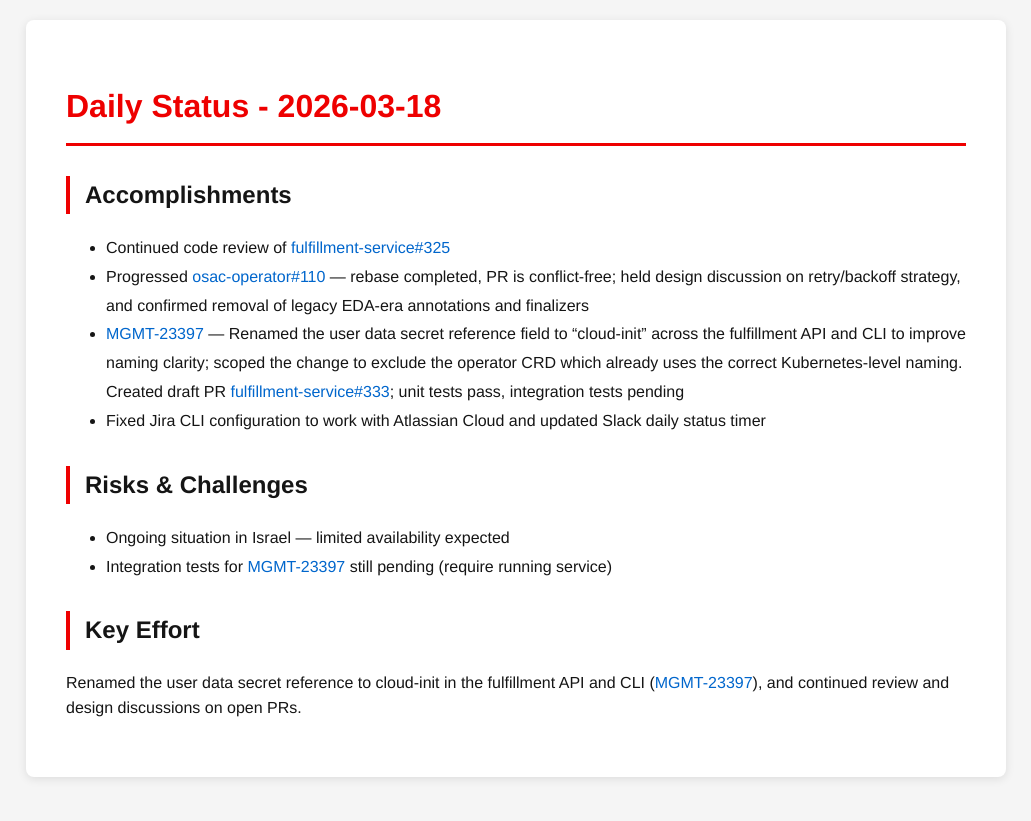
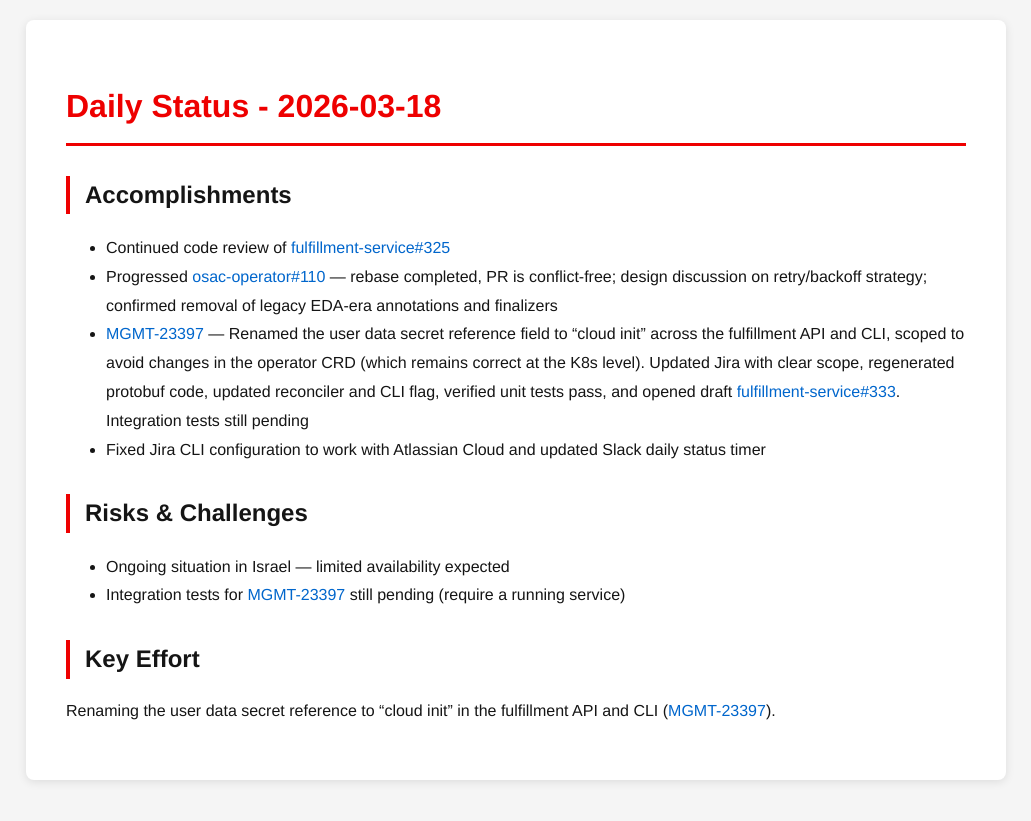
Before and after one commit to tzvatot/daily-status, a Jekyll site: the page built from 2026-03-18.md, in a window 1280 px wide. Shown: the top 821 px of the page, without its empty margins (124-1155 px from the left). Built offline with Jekyll 4.4.1, drawn with Linux system fonts in a browser that asks for light colours.

Commit message:
Daily status update - 2026-03-18

```diff
--- a/2026-03-18.md
+++ b/2026-03-18.md
@@ -8,13 +8,13 @@
 
 ## Accomplishments
 - Continued code review of [fulfillment-service#325](https://github.com/osac-project/fulfillment-service/pull/325)
-- Progressed [osac-operator#110](https://github.com/osac-project/osac-operator/pull/110) — rebase completed, PR is conflict-free; held design discussion on retry/backoff strategy, and confirmed removal of legacy EDA-era annotations and finalizers
-- [MGMT-23397](https://issues.redhat.com/browse/MGMT-23397) — Renamed the user data secret reference field to "cloud-init" across the fulfillment API and CLI to improve naming clarity; scoped the change to exclude the operator CRD which already uses the correct Kubernetes-level naming. Created draft PR [fulfillment-service#333](https://github.com/osac-project/fulfillment-service/pull/333); unit tests pass, integration tests pending
+- Progressed [osac-operator#110](https://github.com/osac-project/osac-operator/pull/110) — rebase completed, PR is conflict-free; design discussion on retry/backoff strategy; confirmed removal of legacy EDA-era annotations and finalizers
+- [MGMT-23397](https://issues.redhat.com/browse/MGMT-23397) — Renamed the user data secret reference field to "cloud init" across the fulfillment API and CLI, scoped to avoid changes in the operator CRD (which remains correct at the K8s level). Updated Jira with clear scope, regenerated protobuf code, updated reconciler and CLI flag, verified unit tests pass, and opened draft [fulfillment-service#333](https://github.com/osac-project/fulfillment-service/pull/333). Integration tests still pending
 - Fixed Jira CLI configuration to work with Atlassian Cloud and updated Slack daily status timer
 
 ## Risks & Challenges
 - Ongoing situation in Israel — limited availability expected
-- Integration tests for [MGMT-23397](https://issues.redhat.com/browse/MGMT-23397) still pending (require running service)
+- Integration tests for [MGMT-23397](https://issues.redhat.com/browse/MGMT-23397) still pending (require a running service)
 
 ## Key Effort
-Renamed the user data secret reference to cloud-init in the fulfillment API and CLI ([MGMT-23397](https://issues.redhat.com/browse/MGMT-23397)), and continued review and design discussions on open PRs.
+Renaming the user data secret reference to "cloud init" in the fulfillment API and CLI ([MGMT-23397](https://issues.redhat.com/browse/MGMT-23397)).
```
